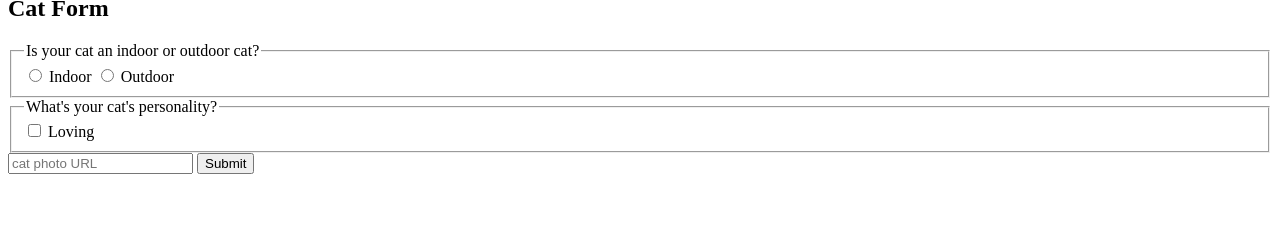
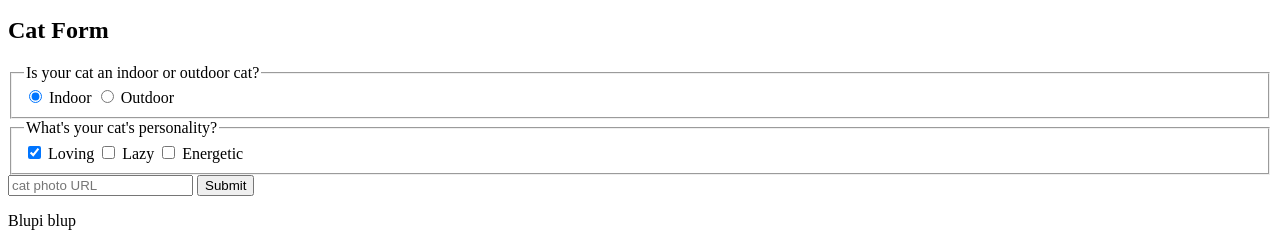
Before and after one commit to boessee/cat-website, a plain HTML site: page index.html in a window 1280 px wide. Shown: the part 1453-1699 px from the top of the page. Before the commit the page ends 1643 px from the top, so only its background shows below. Drawn offline with Linux system fonts and the light colour scheme.

Commit message:
Add HTML carcas for the future cool website

```diff
--- a/index.html
+++ b/index.html
@@ -1,4 +1,9 @@
-<html>
+<!DOCTYPE html>
+<html lang="en">
+    <head>
+        <meta charset="utf-8">
+        <title>CatPhotoApp</title>
+    </head>
     <body>
         <main>      <!--for unique nonrepetive part of website-->
             <!--this is nesting, and the tab distance is indentation-->
@@ -43,13 +48,14 @@
                 <form action="https://freecatphotoapp.com/submit-cat-photo">
                     <fieldset>      <!--blocklevel element so begins froma newc life-->
                         <legend>Is your cat an indoor or outdoor cat?</legend>
-                        <label><input id="indoor" type="radio" name="indoor-outdoor" value="indoor"> Indoor</label>
+                        <label><input checked id="indoor" type="radio" name="indoor-outdoor" value="indoor"> Indoor</label>
                         <label><input id="outdoor" type="radio" name="indoor-outdoor" value="outdoor"> Outdoor</label>
                     </fieldset>
                     <fieldset>
                         <legend>What's your cat's personality?</legend>
-                        <input id="loving" type="checkbox">
-                        <label for="loving">Loving</label>
+                        <input checked id="loving" type="checkbox" name="personality" value="loving"> <label for="loving">Loving</label>
+                        <input id="lazy" type="checkbox" name="personality" value="lazy"> <label for="lazy">Lazy</label>
+                        <input id="energetic" type="checkbox" name="personality" value="energetic"> <label for="energetic"> Energetic</label>
                     </fieldset>
                     <input type="text" name="catphotourl" placeholder="cat photo URL" required>     <!--type is attribute, input is element, text is value-->
                     <button type="Submit">Submit</button>
@@ -57,5 +63,8 @@
                 <!--for forms, action shows where to send it-->
             </section>
         </main>
+        <footer>
+            <p>Blupi blup</a></p>
+        </footer>
     </body>
 </html>
```
